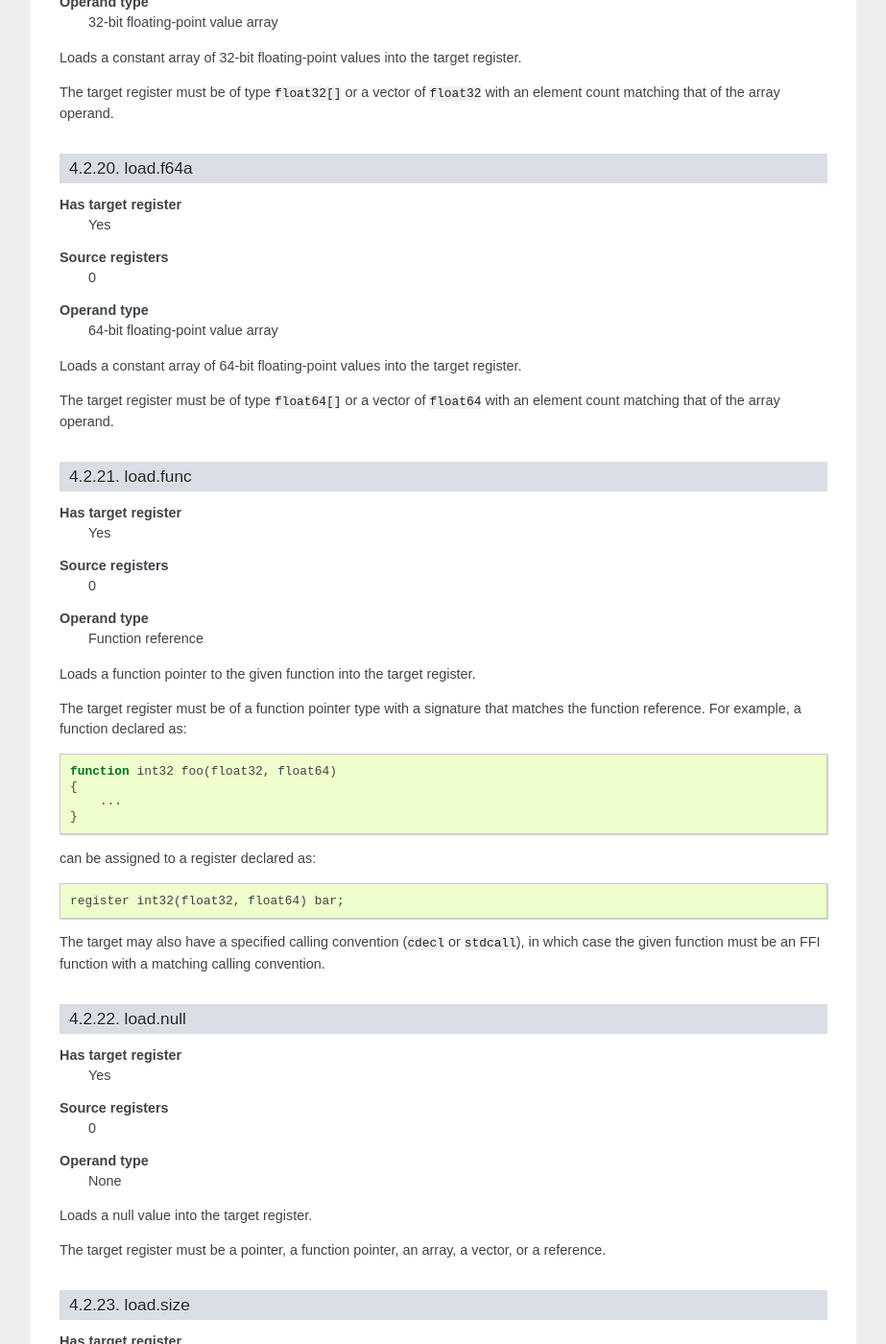
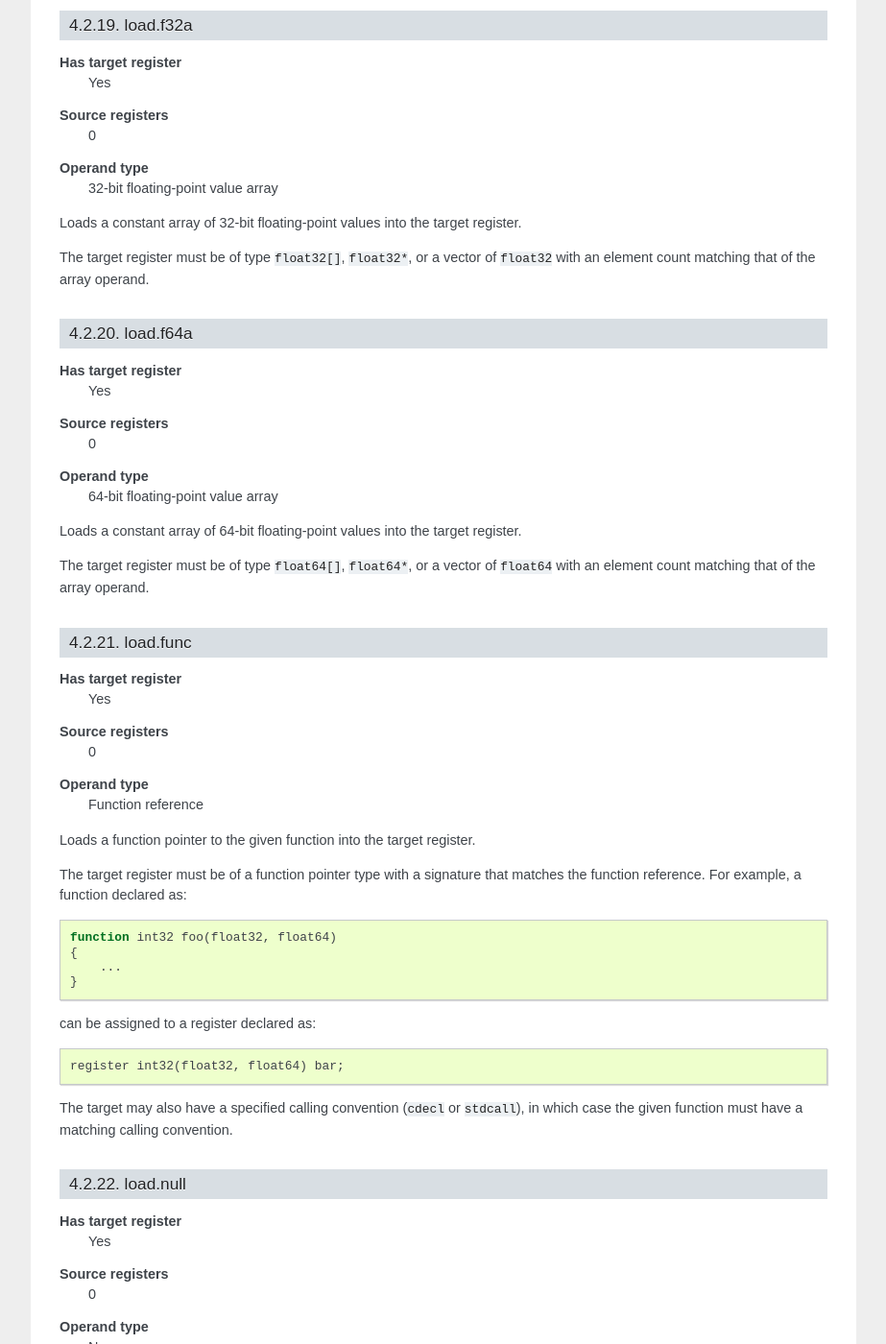
Before and after one commit to lycus/mci, a Sphinx documentation site: the page built from docs/instruction_set.rst, in a window 1280 px wide and 1400 px high, scrolled down 6443 px. Shown: the whole window at 96% size, without its empty margins (198-1121 px from the left). Built offline with Sphinx 7.4.7, drawn with Linux system fonts in a browser that asks for light colours; some of the changed text lies outside the part shown.

Commit message:
Some documentation fixes.

```diff
--- a/docs/instruction_set.rst
+++ b/docs/instruction_set.rst
@@ -312,8 +312,8 @@
 Loads a constant array of 32-bit floating-point values into the target
 register.
 
-The target register must be of type ``float32[]`` or a vector of ``float32``
-with an element count matching that of the array operand.
+The target register must be of type ``float32[]``, ``float32*``, or a vector
+of ``float32`` with an element count matching that of the array operand.
 
 load.f64a
 ---------
@@ -328,8 +328,8 @@
 Loads a constant array of 64-bit floating-point values into the target
 register.
 
-The target register must be of type ``float64[]`` or a vector of ``float64``
-with an element count matching that of the array operand.
+The target register must be of type ``float64[]``, ``float64*``, or a vector
+of ``float64`` with an element count matching that of the array operand.
 
 load.func
 ---------
@@ -356,8 +356,8 @@
     register int32(float32, float64) bar;
 
 The target may also have a specified calling convention (``cdecl`` or
-``stdcall``), in which case the given function must be an FFI function with
-a matching calling convention.
+``stdcall``), in which case the given function must have a matching calling
+convention.
 
 load.null
 ---------
--- a/docs/type_system.rst
+++ b/docs/type_system.rst
@@ -217,7 +217,7 @@
 Reading beyond the bounds of a vector results in undefined behavior.
 
 Vectors, unlike arrays, have certain alignment requirements due to most
-SIMD hardware. Usually, the first element will be aligned on either a
+SIMD hardware. Usually, the first element will be aligned on either an
 8-byte, 16-byte, or 32-byte boundary, although the exact alignment is
 undefined. As with arrays, this means that the first element's address must
 be fetched in order to iterate a vector in memory.
```
Also changed, not shown: other parts of docs/instruction_set.rst (+16 -16 lines).
